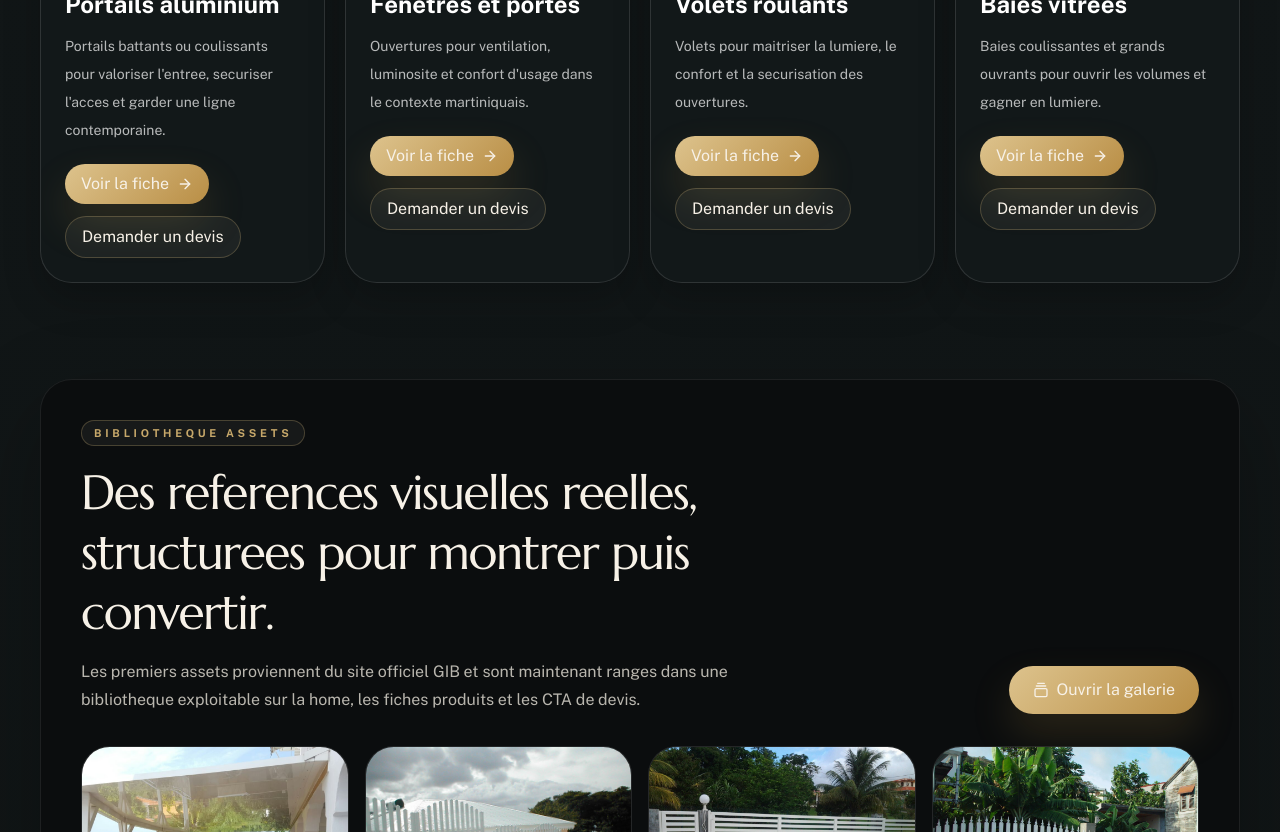
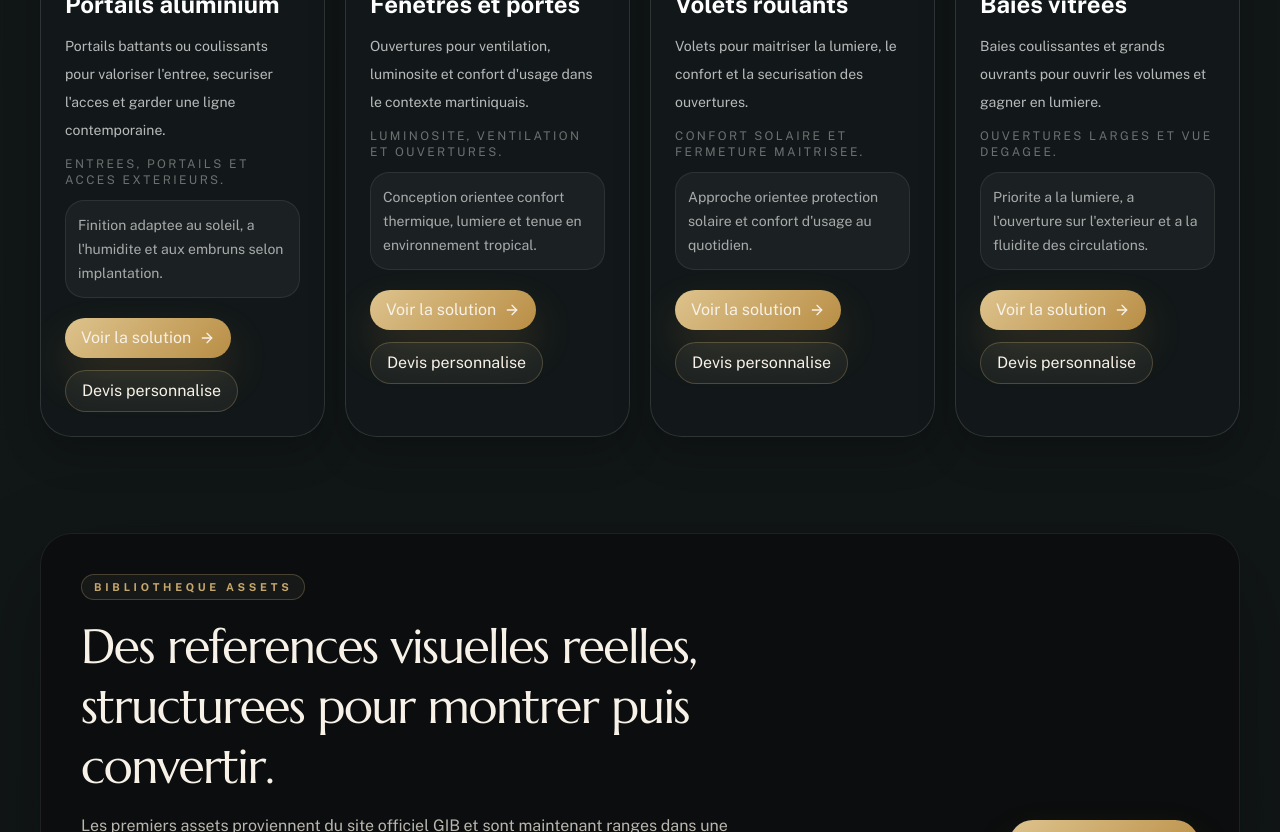
Before and after one commit to CVlad97/gib-menuiseries-demo, a React (Vite) app: page / in a window 1280 px wide. Shown: the part 2500-3332 px from the top of the page. Built offline with nearby package versions, Linux system fonts and the light colour scheme.

Commit message:
Polish demo pages for GitHub Pages

```diff
--- a/src/components/ProductCard.tsx
+++ b/src/components/ProductCard.tsx
@@ -13,12 +13,12 @@ export function ProductCard({ product }: ProductCardProps) {
   const meta = categoryMeta[product.category]
 
   return (
-    <article className="glass-panel overflow-hidden">
+    <article className="glass-panel group overflow-hidden transition duration-300 hover:-translate-y-1">
       <MediaImage
         alt={heroAsset?.alt_text ?? product.name}
         className="aspect-[5/4] overflow-hidden"
         fallbackSrc={meta.fallback}
-        imgClassName="h-full w-full object-cover"
+        imgClassName="h-full w-full object-cover transition duration-500 group-hover:scale-[1.03]"
         src={heroAsset?.image_url ?? meta.fallback}
       />
       <div className="space-y-5 p-6">
@@ -34,14 +34,18 @@ export function ProductCard({ product }: ProductCardProps) {
         <div className="space-y-3">
           <h3 className="text-2xl font-semibold text-white">{product.name}</h3>
           <p className="text-sm leading-7 text-white/70">{product.summary}</p>
+          <p className="text-xs uppercase tracking-[0.2em] text-white/38">{meta.description}</p>
+          <p className="rounded-[1.2rem] border border-white/8 bg-white/[0.04] px-3 py-3 text-sm leading-6 text-white/62">
+            {product.climate_note}
+          </p>
         </div>
         <div className="flex flex-wrap gap-3">
           <Link className="cta-primary !px-4 !py-2" to={`/produits/${product.slug}`}>
-            Voir la fiche
+            Voir la solution
             <ArrowRight className="size-4" />
           </Link>
           <Link className="cta-secondary !px-4 !py-2" to={`/devis?product=${product.slug}`}>
-            Demander un devis
+            Devis personnalise
           </Link>
         </div>
       </div>
```
